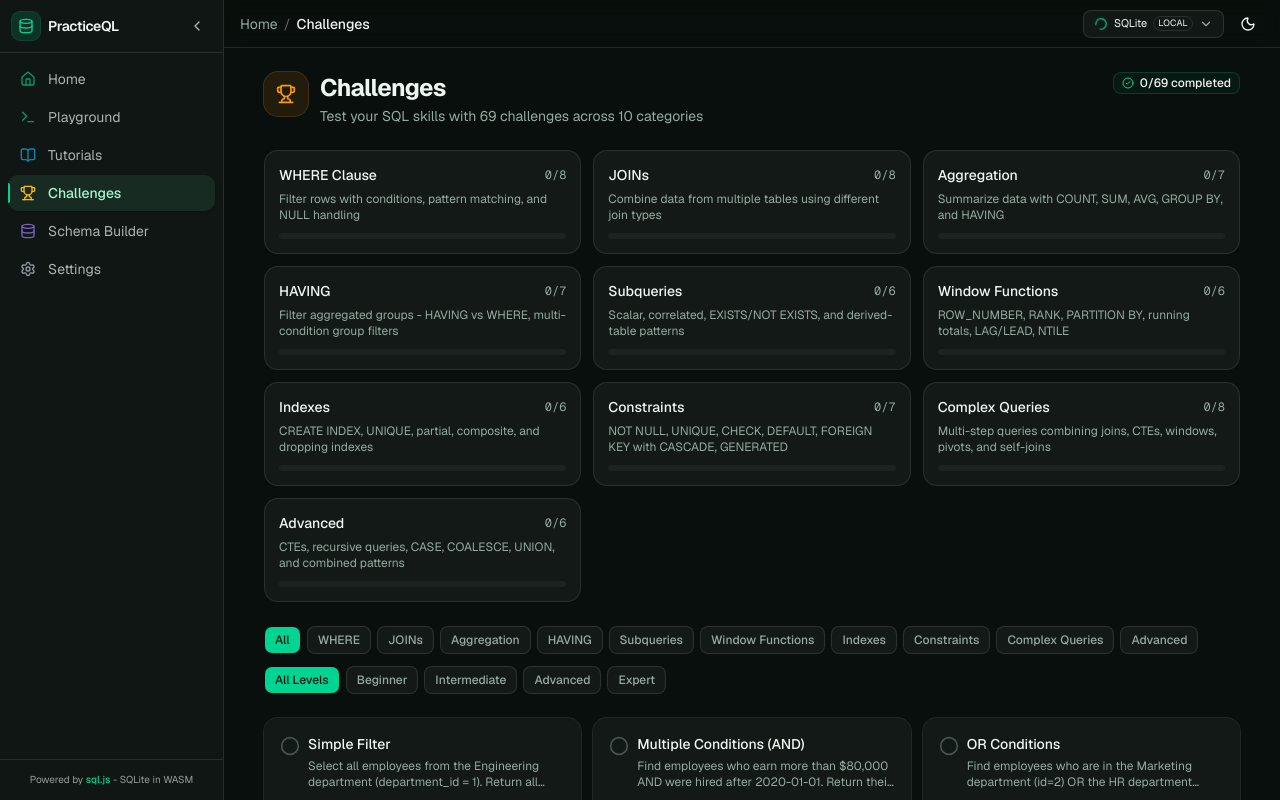
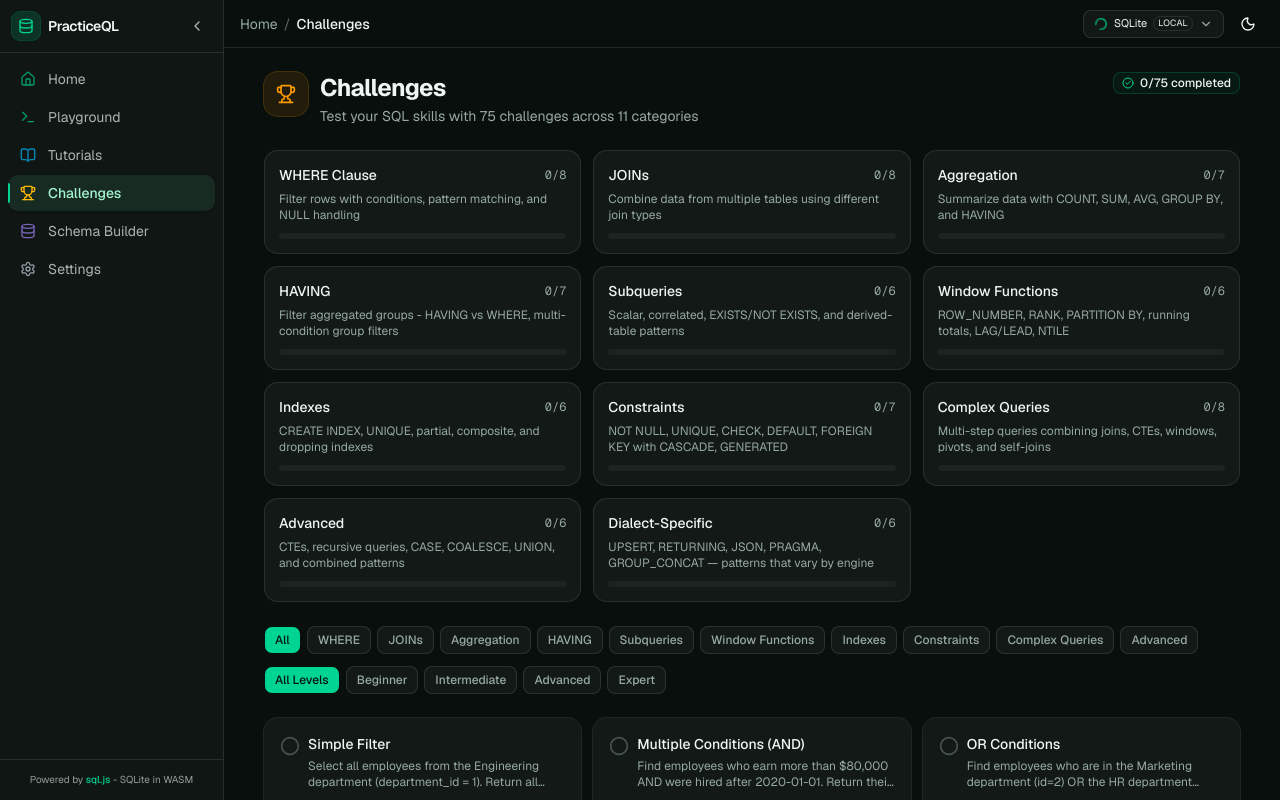
Before and after one commit to rohansen856/practiceql, a Next.js app: page /challenges in a window 1280 px wide. Built offline with nearby package versions, Linux system fonts and the light colour scheme.

Commit message:
feat(challenges): add dialect-specific challenge set
Signed-off-by: rohansen856 <rohansen856@gmail.com>
Made-with: Cursor

```diff
--- /dev/null
+++ b/src/content/challenges/dialect-specific/index.ts
@@ -0,0 +1,172 @@
+import { Challenge } from "@/types/challenge";
+import { EMPLOYEES_SEED } from "../seed-data";
+
+// Challenges that exercise patterns which vary between engines. The local
+// runner executes SQLite, but the `dialects` field lists every engine whose
+// native syntax matches what the learner is typing here. Use this set to
+// explore engine-specific features like UPSERT, RETURNING, JSON, recursive
+// CTEs and pragma introspection.
+export const dialectSpecificChallenges: Challenge[] = [
+  {
+    id: "dia-01",
+    title: "Introspect a Table (SQLite PRAGMA)",
+    description:
+      "Use SQLite's virtual table `pragma_table_info('employees')` to list every column of the `employees` table. Return `name`, `type`, `notnull`, `pk` (in that column order), ordered by the column index. `PRAGMA` is SQLite-specific — PostgreSQL uses `information_schema.columns` and MySQL uses `SHOW COLUMNS`.",
+    category: "dialect-specific",
+    difficulty: "beginner",
+    dialects: ["sqlite"],
+    seedSQL: EMPLOYEES_SEED,
+    expectedColumns: ["name", "type", "notnull", "pk"],
+    expectedOutput: [
+      ["id", "INTEGER", 0, 1],
+      ["first_name", "TEXT", 1, 0],
+      ["last_name", "TEXT", 1, 0],
+      ["email", "TEXT", 0, 0],
+      ["department_id", "INTEGER", 0, 0],
+      ["salary", "REAL", 0, 0],
+      ["hire_date", "TEXT", 0, 0],
+      ["manager_id", "INTEGER", 0, 0],
+    ],
+    hints: [
+      "Query the `pragma_table_info('<table>')` virtual table.",
+      "The column index is stored in `cid` — use `ORDER BY cid`.",
+      "`notnull` is quoted because it is a reserved keyword; use double quotes.",
+      `SELECT name, type, "notnull", pk FROM pragma_table_info('employees') ORDER BY cid;`,
+    ],
+    orderMatters: true,
+    expectedQuery:
+      "SELECT name, type, \"notnull\", pk FROM pragma_table_info('employees') ORDER BY cid;",
+  },
+  {
+    id: "dia-02",
+    title: "UPSERT with ON CONFLICT",
+    description:
+      "Build a `counters` table and implement an **atomic increment** using `INSERT ... ON CONFLICT(name) DO UPDATE`. This `ON CONFLICT` syntax is native to **SQLite** (3.24+) and **PostgreSQL** (9.5+). MySQL uses a different clause, `ON DUPLICATE KEY UPDATE`.\n\nCreate `counters(name TEXT PRIMARY KEY, n INTEGER NOT NULL)`. Perform four upserts: seed `visits=1`, bump `visits` by 1, bump `visits` by 5, seed `signups=3`. Finally `SELECT name, n FROM counters ORDER BY name`.",
+    category: "dialect-specific",
+    difficulty: "intermediate",
+    dialects: ["sqlite", "postgresql"],
+    seedSQL: "",
+    expectedColumns: ["name", "n"],
+    expectedOutput: [
+      ["signups", 3],
+      ["visits", 7],
+    ],
+    hints: [
+      "UPSERT = `INSERT ... ON CONFLICT(col) DO UPDATE SET ...`.",
+      "Reference the incoming row via the `excluded` alias, e.g. `SET n = counters.n + excluded.n`.",
+      "If the row doesn't exist the INSERT runs; if it collides, the UPDATE runs.",
+    ],
+    orderMatters: true,
+    expectedQuery:
+      "CREATE TABLE counters (name TEXT PRIMARY KEY, n INTEGER NOT NULL);\nINSERT INTO counters(name, n) VALUES ('visits', 1)\n  ON CONFLICT(name) DO UPDATE SET n = counters.n + excluded.n;\nINSERT INTO counters(name, n) VALUES ('visits', 1)\n  ON CONFLICT(name) DO UPDATE SET n = counters.n + excluded.n;\nINSERT INTO counters(name, n) VALUES ('visits', 5)\n  ON CONFLICT(name) DO UPDATE SET n = counters.n + excluded.n;\nINSERT INTO counters(name, n) VALUES ('signups', 3)\n  ON CONFLICT(name) DO UPDATE SET n = counters.n + excluded.n;\nSELECT name, n FROM counters ORDER BY name;",
+  },
+  {
+    id: "dia-03",
+    title: "RETURNING Clause on UPDATE",
+    description:
+      "Give every employee with `id` in `(3, 6, 12)` a raise to exactly **$100,000**, and use the `RETURNING` clause to emit the rows that were updated in the **same statement**. Return `id`, `first_name`, `salary`. `RETURNING` is native to **PostgreSQL** and **SQLite 3.35+**. MySQL has no equivalent — you would need a separate SELECT.",
+    category: "dialect-specific",
+    difficulty: "intermediate",
+    dialects: ["sqlite", "postgresql"],
+    seedSQL: EMPLOYEES_SEED,
+    expectedColumns: ["id", "first_name", "salary"],
+    expectedOutput: [
+      [3, "Carol", 100000],
+      [6, "Frank", 100000],
+      [12, "Leo", 100000],
+    ],
+    hints: [
+      "Append `RETURNING col1, col2, ...` after the UPDATE's WHERE clause.",
+      "Works on UPDATE, INSERT and DELETE in PostgreSQL and SQLite.",
+      "UPDATE employees SET salary = 100000 WHERE id IN (3, 6, 12) RETURNING id, first_name, salary;",
+    ],
+    orderMatters: false,
+    expectedQuery:
+      "UPDATE employees SET salary = 100000 WHERE id IN (3, 6, 12) RETURNING id, first_name, salary;",
+  },
+  {
+    id: "dia-04",
+    title: "Query JSON Columns with json_extract",
+    description:
+      "Store semi-structured event data as JSON text and query fields out of it using SQLite's `json_extract` (from the JSON1 extension). Create `events(id INTEGER PRIMARY KEY, payload TEXT)` and insert three rows of JSON payloads. Return `id`, the extracted `user`, and `score` for **all events with score greater than 20**, ordered by id.\n\nPostgreSQL uses `->>` / `jsonb_path_query`, and MySQL uses `->>`; the path expression syntax differs.",
+    category: "dialect-specific",
+    difficulty: "intermediate",
+    dialects: ["sqlite"],
+    seedSQL: "",
+    expectedColumns: ["id", "user", "score"],
+    expectedOutput: [
+      [1, "alice", 42],
+      [2, "bob", 77],
+    ],
+    hints: [
+      "`json_extract(json, '$.path')` returns the value at the path.",
+      "JSON path starts with `$` and uses dot notation, e.g. `$.user`.",
+      "You can use `json_extract` in both the SELECT list and the WHERE clause.",
+    ],
+    orderMatters: true,
+    expectedQuery:
+      "CREATE TABLE events (id INTEGER PRIMARY KEY, payload TEXT);\nINSERT INTO events VALUES (1, '{\"user\":\"alice\",\"score\":42,\"tags\":[\"a\",\"b\"]}');\nINSERT INTO events VALUES (2, '{\"user\":\"bob\",\"score\":77,\"tags\":[\"c\"]}');\nINSERT INTO events VALUES (3, '{\"user\":\"carol\",\"score\":15,\"tags\":[]}');\nSELECT id,\n       json_extract(payload, '$.user')  AS user,\n       json_extract(payload, '$.score') AS score\nFROM events\nWHERE json_extract(payload, '$.score') > 20\nORDER BY id;",
+  },
+  {
+    id: "dia-05",
+    title: "String Aggregation with GROUP_CONCAT",
+    description:
+      "For each department, build a **comma-separated list of the first names** of everyone in it. Return `department`, `people` (sorted by department name). `GROUP_CONCAT` is native to **SQLite** and **MySQL**. PostgreSQL's equivalent is `STRING_AGG(first_name, ', ')`.",
+    category: "dialect-specific",
+    difficulty: "intermediate",
+    dialects: ["sqlite", "mysql"],
+    seedSQL: EMPLOYEES_SEED,
+    expectedColumns: ["department", "people"],
+    expectedOutput: [
+      ["Engineering", "Alice, Bob, Eva, Jack, Olivia"],
+      ["Finance", "Iris, Mia"],
+      ["HR", "Henry, Noah"],
+      ["Marketing", "Carol, Frank, Leo"],
+      ["Sales", "David, Grace, Karen"],
+    ],
+    hints: [
+      "`GROUP_CONCAT(expr, separator)` — second arg is the delimiter (default comma).",
+      "Join `departments` and `employees`, GROUP BY department.",
+      "Order of names inside each group depends on the engine; in SQLite it follows row order by primary key.",
+    ],
+    orderMatters: true,
+    expectedQuery:
+      "SELECT d.name AS department, GROUP_CONCAT(e.first_name, ', ') AS people\nFROM departments d\nJOIN employees e ON e.department_id = d.id\nGROUP BY d.id\nORDER BY d.name;",
+  },
+  {
+    id: "dia-06",
+    title: "Recursive CTE — Manager Depth",
+    description:
+      "Using a **recursive CTE**, compute each employee's reporting depth from the top of the org (employees with `manager_id IS NULL` are depth `0`). Return `id`, `first_name`, `depth`. Recursive CTEs are supported by **SQLite 3.8+**, **PostgreSQL 8.4+**, and **MySQL 8.0+** with identical `WITH RECURSIVE` syntax.",
+    category: "dialect-specific",
+    difficulty: "advanced",
+    dialects: ["sqlite", "mysql", "postgresql"],
+    seedSQL: EMPLOYEES_SEED,
+    expectedColumns: ["id", "first_name", "depth"],
+    expectedOutput: [
+      [1, "Alice", 0],
+      [3, "Carol", 0],
+      [4, "David", 0],
+      [5, "Eva", 0],
+      [8, "Henry", 0],
+      [9, "Iris", 0],
+      [2, "Bob", 1],
+      [6, "Frank", 1],
+      [7, "Grace", 1],
+      [10, "Jack", 1],
+      [11, "Karen", 1],
+      [12, "Leo", 1],
+      [13, "Mia", 1],
+      [14, "Noah", 1],
+      [15, "Olivia", 1],
+    ],
+    hints: [
+      "Anchor: `SELECT id, first_name, manager_id, 0 FROM employees WHERE manager_id IS NULL`.",
+      "Recursive step: join the CTE back to employees on `e.manager_id = c.id`, depth + 1.",
+      "Use `UNION ALL` between the anchor and recursive step.",
+    ],
+    orderMatters: false,
+    expectedQuery:
+      "WITH RECURSIVE chain(id, first_name, manager_id, depth) AS (\n  SELECT id, first_name, manager_id, 0 FROM employees WHERE manager_id IS NULL\n  UNION ALL\n  SELECT e.id, e.first_name, e.manager_id, c.depth + 1\n  FROM employees e JOIN chain c ON e.manager_id = c.id\n)\nSELECT id, first_name, depth FROM chain ORDER BY depth, id;",
+  },
+];
--- a/src/content/challenges/index.ts
+++ b/src/content/challenges/index.ts
@@ -10,6 +10,7 @@ import { indexesChallenges } from "./indexes";
 import { constraintsChallenges } from "./constraints";
 import { complexChallenges } from "./complex-queries";
 import { advancedChallenges } from "./advanced";
+import { dialectSpecificChallenges } from "./dialect-specific";
 
 export const challengeSets: ChallengeSet[] = [
   {
@@ -72,6 +73,12 @@ export const challengeSets: ChallengeSet[] = [
     description: "CTEs, recursive queries, CASE, COALESCE, UNION, and combined patterns",
     challenges: advancedChallenges,
   },
+  {
+    category: "dialect-specific",
+    label: "Dialect-Specific",
+    description: "UPSERT, RETURNING, JSON, PRAGMA, GROUP_CONCAT — patterns that vary by engine",
+    challenges: dialectSpecificChallenges,
+  },
 ];
 
 export const allChallenges: Challenge[] = challengeSets.flatMap((s) => s.challenges);
```
